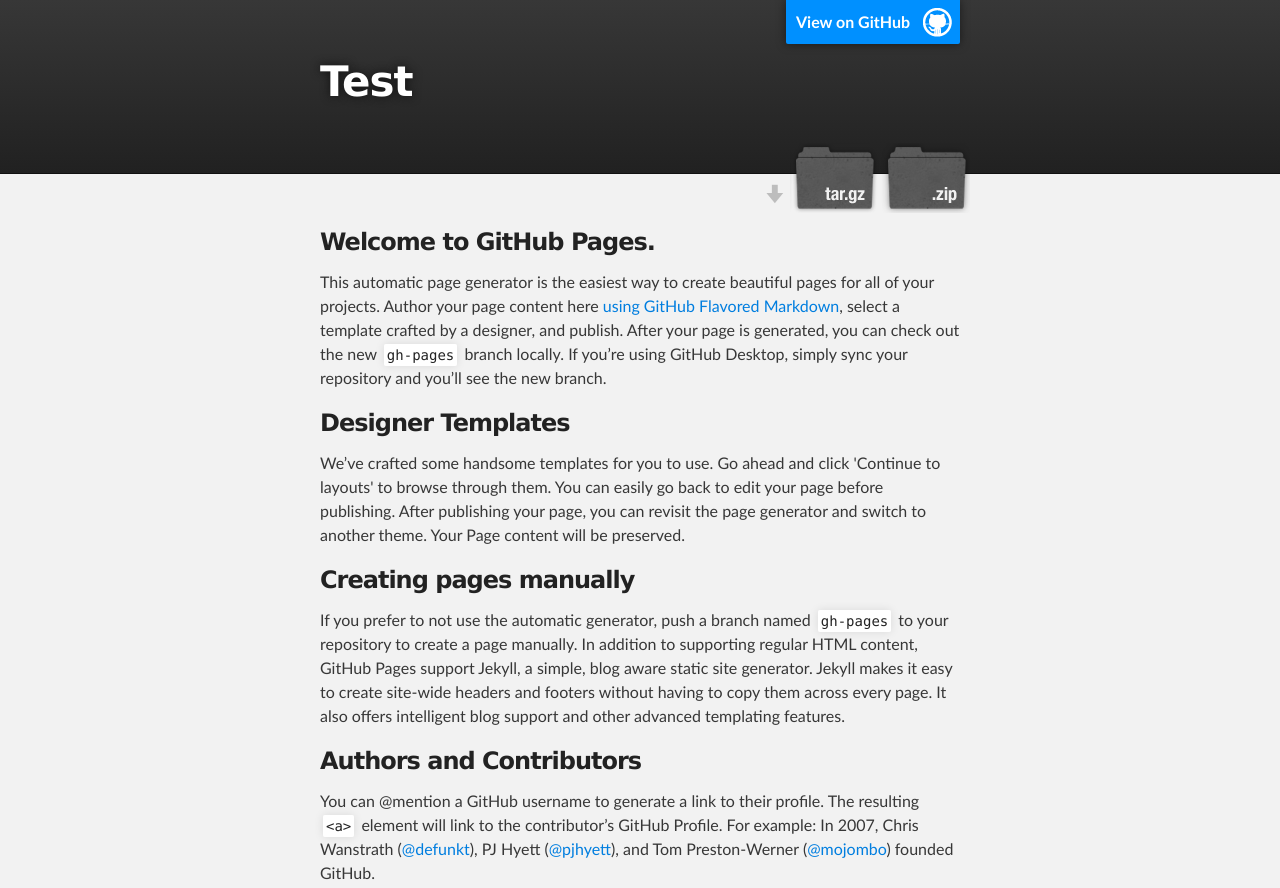
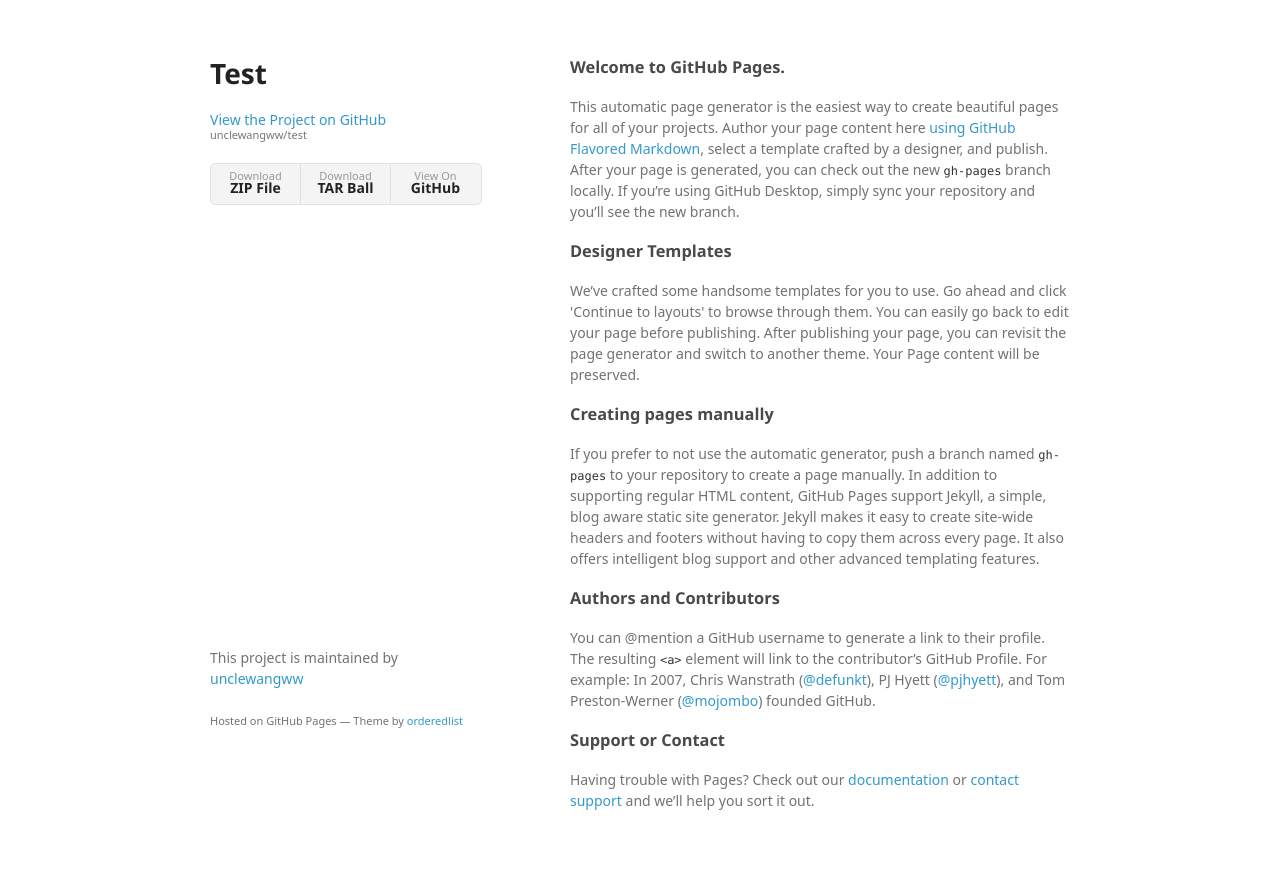
Before and after one commit to unclewangww/AWK, a plain HTML site: page index.html in a window 1280 px wide. Shown: the top 888 px of the page. Drawn offline with Linux system fonts and the light colour scheme; a web font is replaced by a local one.

Commit message:
Create gh-pages branch via GitHub

```diff
--- a/index.html
+++ b/index.html
@@ -1,36 +1,33 @@
-<!DOCTYPE html>
+<!doctype html>
 <html>
+  <head>
+    <meta charset="utf-8">
+    <meta http-equiv="X-UA-Compatible" content="chrome=1">
+    <title>Test by unclewangww</title>
 
-  <head>
-    <meta charset='utf-8'>
-    <meta http-equiv="X-UA-Compatible" content="chrome=1">
-    <meta name="description" content="Test : ">
+    <link rel="stylesheet" href="stylesheets/styles.css">
+    <link rel="stylesheet" href="stylesheets/github-light.css">
+    <meta name="viewport" content="width=device-width">
+    <!--[if lt IE 9]>
+    <script src="//html5shiv.googlecode.com/svn/trunk/html5.js"></script>
+    <![endif]-->
+  </head>
+  <body>
+    <div class="wrapper">
+      <header>
+        <h1>Test</h1>
+        <p></p>
 
-    <link rel="stylesheet" type="text/css" media="screen" href="stylesheets/stylesheet.css">
+        <p class="view"><a href="https://github.com/unclewangww/test">View the Project on GitHub <small>unclewangww/test</small></a></p>
 
-    <title>Test</title>
-  </head>
 
-  <body>
-
-    <!-- HEADER -->
-    <div id="header_wrap" class="outer">
-        <header class="inner">
-          <a id="forkme_banner" href="https://github.com/unclewangww/test">View on GitHub</a>
-
-          <h1 id="project_title">Test</h1>
-          <h2 id="project_tagline"></h2>
-
-            <section id="downloads">
-              <a class="zip_download_link" href="https://github.com/unclewangww/test/zipball/master">Download this project as a .zip file</a>
-              <a class="tar_download_link" href="https://github.com/unclewangww/test/tarball/master">Download this project as a tar.gz file</a>
-            </section>
-        </header>
-    </div>
-
-    <!-- MAIN CONTENT -->
-    <div id="main_content_wrap" class="outer">
-      <section id="main_content" class="inner">
+        <ul>
+          <li><a href="https://github.com/unclewangww/test/zipball/master">Download <strong>ZIP File</strong></a></li>
+          <li><a href="https://github.com/unclewangww/test/tarball/master">Download <strong>TAR Ball</strong></a></li>
+          <li><a href="https://github.com/unclewangww/test">View On <strong>GitHub</strong></a></li>
+        </ul>
+      </header>
+      <section>
         <h3>
 <a id="welcome-to-github-pages" class="anchor" href="#welcome-to-github-pages" aria-hidden="true"><span aria-hidden="true" class="octicon octicon-link"></span></a>Welcome to GitHub Pages.</h3>
 
@@ -56,17 +53,12 @@
 
 <p>Having trouble with Pages? Check out our <a href="https://help.github.com/pages">documentation</a> or <a href="https://github.com/contact">contact support</a> and we’ll help you sort it out.</p>
       </section>
-    </div>
-
-    <!-- FOOTER  -->
-    <div id="footer_wrap" class="outer">
-      <footer class="inner">
-        <p class="copyright">Test maintained by <a href="https://github.com/unclewangww">unclewangww</a></p>
-        <p>Published with <a href="https://pages.github.com">GitHub Pages</a></p>
+      <footer>
+        <p>This project is maintained by <a href="https://github.com/unclewangww">unclewangww</a></p>
+        <p><small>Hosted on GitHub Pages &mdash; Theme by <a href="https://github.com/orderedlist">orderedlist</a></small></p>
       </footer>
     </div>
-
-
+    <script src="javascripts/scale.fix.js"></script>
 
   </body>
 </html>
--- /dev/null
+++ b/javascripts/scale.fix.js
@@ -0,0 +1,17 @@
+var metas = document.getElementsByTagName('meta');
+var i;
+if (navigator.userAgent.match(/iPhone/i)) {
+  for (i=0; i<metas.length; i++) {
+    if (metas[i].name == "viewport") {
+      metas[i].content = "width=device-width, minimum-scale=1.0, maximum-scale=1.0";
+    }
+  }
+  document.addEventListener("gesturestart", gestureStart, false);
+}
+function gestureStart() {
+  for (i=0; i<metas.length; i++) {
+    if (metas[i].name == "viewport") {
+      metas[i].content = "width=device-width, minimum-scale=0.25, maximum-scale=1.6";
+    }
+  }
+}
--- /dev/null
+++ b/stylesheets/styles.css
@@ -0,0 +1,324 @@
+@font-face {
+  font-family: 'Noto Sans';
+  font-weight: 400;
+  font-style: normal;
+  src: url('../fonts/Noto-Sans-regular/Noto-Sans-regular.eot');
+  src: url('../fonts/Noto-Sans-regular/Noto-Sans-regular.eot?#iefix') format('embedded-opentype'),
+       local('Noto Sans'),
+       local('Noto-Sans-regular'),
+       url('../fonts/Noto-Sans-regular/Noto-Sans-regular.woff2') format('woff2'),
+       url('../fonts/Noto-Sans-regular/Noto-Sans-regular.woff') format('woff'),
+       url('../fonts/Noto-Sans-regular/Noto-Sans-regular.ttf') format('truetype'),
+       url('../fonts/Noto-Sans-regular/Noto-Sans-regular.svg#NotoSans') format('svg');
+}
+
+@font-face {
+  font-family: 'Noto Sans';
+  font-weight: 700;
+  font-style: normal;
+  src: url('../fonts/Noto-Sans-700/Noto-Sans-700.eot');
+  src: url('../fonts/Noto-Sans-700/Noto-Sans-700.eot?#iefix') format('embedded-opentype'),
+       local('Noto Sans Bold'),
+       local('Noto-Sans-700'),
+       url('../fonts/Noto-Sans-700/Noto-Sans-700.woff2') format('woff2'),
+       url('../fonts/Noto-Sans-700/Noto-Sans-700.woff') format('woff'),
+       url('../fonts/Noto-Sans-700/Noto-Sans-700.ttf') format('truetype'),
+       url('../fonts/Noto-Sans-700/Noto-Sans-700.svg#NotoSans') format('svg');
+}
+
+@font-face {
+  font-family: 'Noto Sans';
+  font-weight: 400;
+  font-style: italic;
+  src: url('../fonts/Noto-Sans-italic/Noto-Sans-italic.eot');
+  src: url('../fonts/Noto-Sans-italic/Noto-Sans-italic.eot?#iefix') format('embedded-opentype'),
+       local('Noto Sans Italic'),
+       local('Noto-Sans-italic'),
+       url('../fonts/Noto-Sans-italic/Noto-Sans-italic.woff2') format('woff2'),
+       url('../fonts/Noto-Sans-italic/Noto-Sans-italic.woff') format('woff'),
+       url('../fonts/Noto-Sans-italic/Noto-Sans-italic.ttf') format('truetype'),
+       url('../fonts/Noto-Sans-italic/Noto-Sans-italic.svg#NotoSans') format('svg');
+}
+
+@font-face {
+  font-family: 'Noto Sans';
+  font-weight: 700;
+  font-style: italic;
+  src: url('../fonts/Noto-Sans-700italic/Noto-Sans-700italic.eot');
+  src: url('../fonts/Noto-Sans-700italic/Noto-Sans-700italic.eot?#iefix') format('embedded-opentype'),
+       local('Noto Sans Bold Italic'),
+       local('Noto-Sans-700italic'),
+       url('../fonts/Noto-Sans-700italic/Noto-Sans-700italic.woff2') format('woff2'),
+       url('../fonts/Noto-Sans-700italic/Noto-Sans-700italic.woff') format('woff'),
+       url('../fonts/Noto-Sans-700italic/Noto-Sans-700italic.ttf') format('truetype'),
+       url('../fonts/Noto-Sans-700italic/Noto-Sans-700italic.svg#NotoSans') format('svg');
+}
+
+body {
+  background-color: #fff;
+  padding:50px;
+  font: 14px/1.5 "Noto Sans", "Helvetica Neue", Helvetica, Arial, sans-serif;
+  color:#727272;
+  font-weight:400;
+}
+
+h1, h2, h3, h4, h5, h6 {
+  color:#222;
+  margin:0 0 20px;
+}
+
+p, ul, ol, table, pre, dl {
+  margin:0 0 20px;
+}
+
+h1, h2, h3 {
+  line-height:1.1;
+}
+
+h1 {
+  font-size:28px;
+}
+
+h2 {
+  color:#393939;
+}
+
+h3, h4, h5, h6 {
+  color:#494949;
+}
+
+a {
+  color:#39c;
+  text-decoration:none;
+}
+
+a:hover {
+  color:#069;
+}
+
+a small {
+  font-size:11px;
+  color:#777;
+  margin-top:-0.3em;
+  display:block;
+}
+
+a:hover small {
+  color:#777;
+}
+
+.wrapper {
+  width:860px;
+  margin:0 auto;
+}
+
+blockquote {
+  border-left:1px solid #e5e5e5;
+  margin:0;
+  padding:0 0 0 20px;
+  font-style:italic;
+}
+
+code, pre {
+  font-family:Monaco, Bitstream Vera Sans Mono, Lucida Console, Terminal, Consolas, Liberation Mono, DejaVu Sans Mono, Courier New, monospace;
+  color:#333;
+  font-size:12px;
+}
+
+pre {
+  padding:8px 15px;
+  background: #f8f8f8;
+  border-radius:5px;
+  border:1px solid #e5e5e5;
+  overflow-x: auto;
+}
+
+table {
+  width:100%;
+  border-collapse:collapse;
+}
+
+th, td {
+  text-align:left;
+  padding:5px 10px;
+  border-bottom:1px solid #e5e5e5;
+}
+
+dt {
+  color:#444;
+  font-weight:700;
+}
+
+th {
+  color:#444;
+}
+
+img {
+  max-width:100%;
+}
+
+header {
+  width:270px;
+  float:left;
+  position:fixed;
+  -webkit-font-smoothing:subpixel-antialiased;
+}
+
+header ul {
+  list-style:none;
+  height:40px;
+  padding:0;
+  background: #f4f4f4;
+  border-radius:5px;
+  border:1px solid #e0e0e0;
+  width:270px;
+}
+
+header li {
+  width:89px;
+  float:left;
+  border-right:1px solid #e0e0e0;
+  height:40px;
+}
+
+header li:first-child a {
+  border-radius:5px 0 0 5px;
+}
+
+header li:last-child a {
+  border-radius:0 5px 5px 0;
+}
+
+header ul a {
+  line-height:1;
+  font-size:11px;
+  color:#999;
+  display:block;
+  text-align:center;
+  padding-top:6px;
+  height:34px;
+}
+
+header ul a:hover {
+  color:#999;
+}
+
+header ul a:active {
+  background-color:#f0f0f0;
+}
+
+strong {
+  color:#222;
+  font-weight:700;
+}
+
+header ul li + li + li {
+  border-right:none;
+  width:89px;
+}
+
+header ul a strong {
+  font-size:14px;
+  display:block;
+  color:#222;
+}
+
+section {
+  width:500px;
+  float:right;
+  padding-bottom:50px;
+}
+
+small {
+  font-size:11px;
+}
+
+hr {
+  border:0;
+  background:#e5e5e5;
+  height:1px;
+  margin:0 0 20px;
+}
+
+footer {
+  width:270px;
+  float:left;
+  position:fixed;
+  bottom:50px;
+  -webkit-font-smoothing:subpixel-antialiased;
+}
+
+@media print, screen and (max-width: 960px) {
+
+  div.wrapper {
+    width:auto;
+    margin:0;
+  }
+
+  header, section, footer {
+    float:none;
+    position:static;
+    width:auto;
+  }
+
+  header {
+    padding-right:320px;
+  }
+
+  section {
+    border:1px solid #e5e5e5;
+    border-width:1px 0;
+    padding:20px 0;
+    margin:0 0 20px;
+  }
+
+  header a small {
+    display:inline;
+  }
+
+  header ul {
+    position:absolute;
+    right:50px;
+    top:52px;
+  }
+}
+
+@media print, screen and (max-width: 720px) {
+  body {
+    word-wrap:break-word;
+  }
+
+  header {
+    padding:0;
+  }
+
+  header ul, header p.view {
+    position:static;
+  }
+
+  pre, code {
+    word-wrap:normal;
+  }
+}
+
+@media print, screen and (max-width: 480px) {
+  body {
+    padding:15px;
+  }
+
+  header ul {
+    width:99%;
+  }
+
+  header li, header ul li + li + li {
+    width:33%;
+  }
+}
+
+@media print {
+  body {
+    padding:0.4in;
+    font-size:12pt;
+    color:#444;
+  }
+}
```
